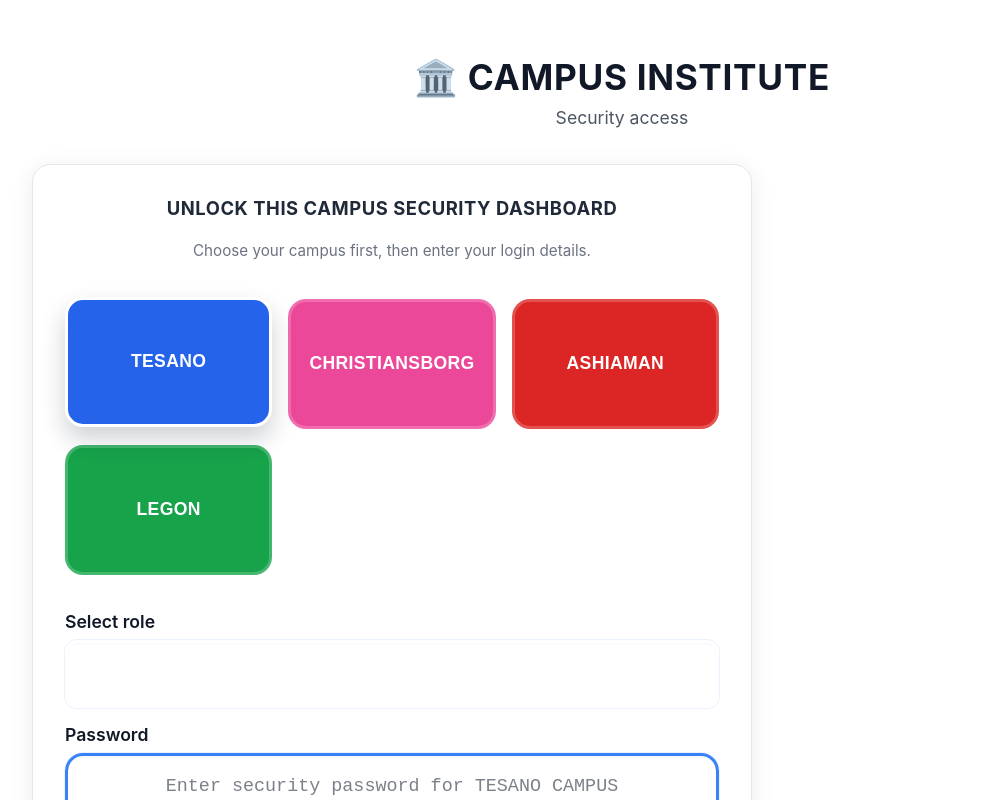
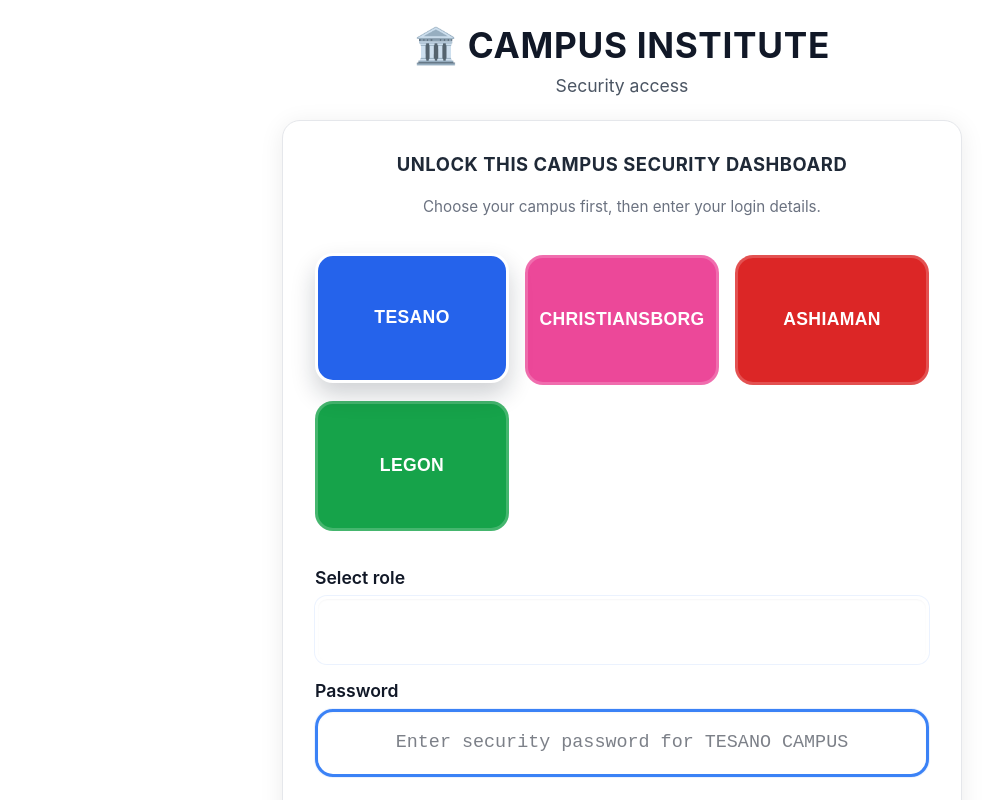
Before and after one commit to kojowallet01/patron-housing-access, a React (Vite) app: page /security in a window 1280 px wide. Shown: the top 800 px of the page, without its empty margins (18-1011 px from the left). Built offline with nearby package versions, Linux system fonts and the light colour scheme.

Commit message:
Center login card under header, update role options and button label

```diff
--- a/src/index.css
+++ b/src/index.css
@@ -1512,10 +1512,14 @@ tr:hover {
 .role-gate-page {
   background: #ffffff;
   color: #1f2937;
+  justify-content: center;
+  align-items: center;
 }
 
 .role-gate-page .home-header {
-  padding: 56px 20px 12px;
+  width: 100%;
+  max-width: 720px;
+  padding: 24px 20px 0;
 }
 
 .role-gate-page .home-header h1 {
@@ -1528,7 +1532,11 @@ tr:hover {
 }
 
 .role-gate-page .home-content {
-  padding: 24px 20px 56px;
+  flex: 0 0 auto;
+  width: 100%;
+  max-width: 720px;
+  padding: 24px 20px 40px;
+  align-items: stretch;
 }
 
 .role-gate-page .page-card {
@@ -1537,8 +1545,6 @@ tr:hover {
   border: 1px solid #e5e7eb;
   box-shadow: 0 4px 24px rgba(0, 0, 0, 0.08);
   width: 100%;
-  max-width: 720px;
-  margin: 0 auto;
   text-align: center;
 }
 
--- a/src/pages/RoleGate.jsx
+++ b/src/pages/RoleGate.jsx
@@ -6,6 +6,12 @@ const ALLOWED_ROLES = {
   admin: ['admin', 'super-admin'],
   security: ['security', 'super-admin']
 }
+
+const ROLE_OPTIONS = [
+  { value: 'admin', label: 'Admin' },
+  { value: 'security', label: 'Security' },
+  { value: 'super-admin', label: 'Super Admin' }
+]
 
 function RoleGate({ role, title, subtitle, children }) {
   const [selectedRole, setSelectedRole] = useState(role || 'admin')
@@ -98,7 +104,7 @@ function RoleGate({ role, title, subtitle, children }) {
         <p>{title}</p>
       </div>
 
-      <div className="home-content" style={{ maxWidth: 820 }}>
+      <div className="home-content" style={{ maxWidth: 720 }}>
         <div className="page-card" style={{ padding: '2rem' }}>
           <h3>{subtitle}</h3>
           <p style={{ marginTop: 8 }}>Choose your campus first, then enter your login details.</p>
@@ -136,9 +142,9 @@ function RoleGate({ role, title, subtitle, children }) {
                 className="security-input"
                 style={{ width: '100%' }}
               >
-                {(ALLOWED_ROLES[role] || [role]).map((r) => (
-                  <option key={r} value={r}>
-                    {r === 'super-admin' ? 'Super Admin' : r.charAt(0).toUpperCase() + r.slice(1)}
+                {ROLE_OPTIONS.map((r) => (
+                  <option key={r.value} value={r.value}>
+                    {r.label}
                   </option>
                 ))}
               </select>
@@ -167,7 +173,7 @@ function RoleGate({ role, title, subtitle, children }) {
           )}
 
           <button className="btn btn-primary" style={{ marginTop: 20, width: '100%' }} onClick={handleUnlock}>
-            Unlock {selectedRole.toUpperCase().replace('-', ' ')} Dashboard
+            Unlock ADMIN Dashboard
           </button>
         </div>
       </div>
```
